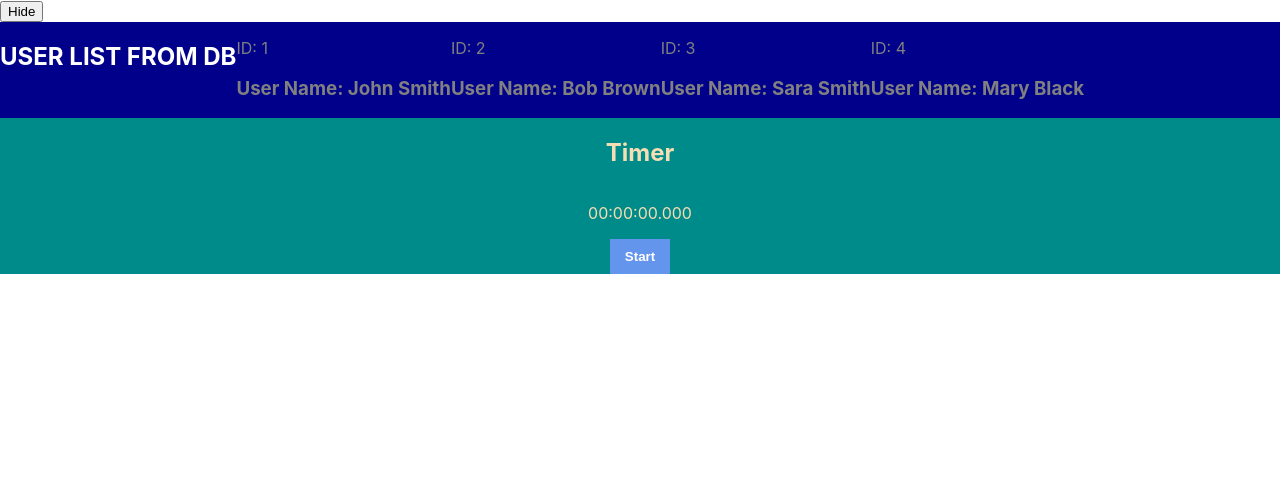
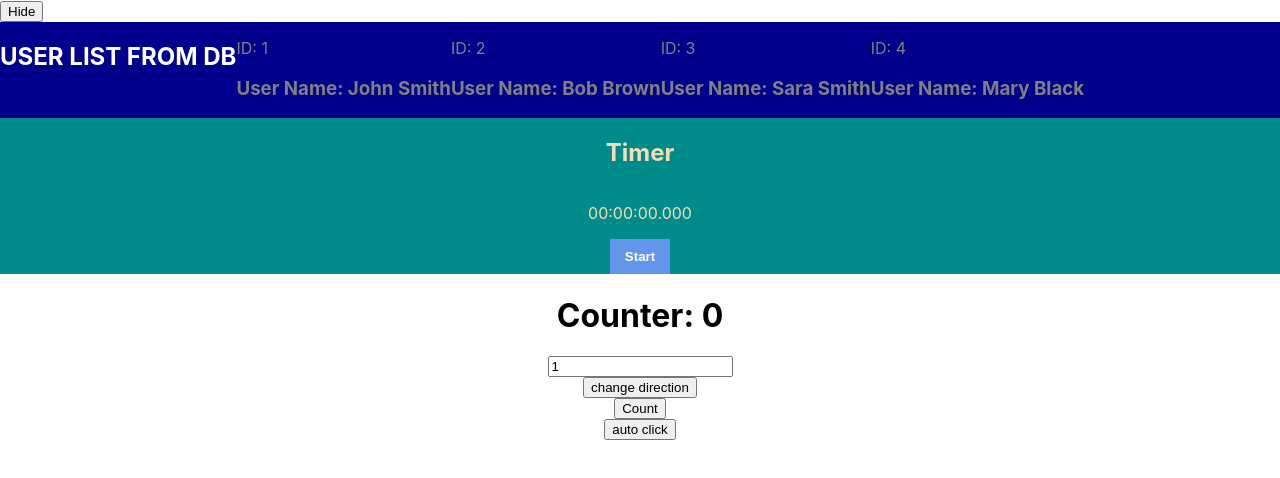
Before and after one commit to EvgenStr/react-props-clone, a React (Create React App) app: page / in a window 1280 px wide. Shown: the top 478 px of the page. Built offline with nearby package versions, Linux system fonts and the light colour scheme.

Commit message:
save work

```diff
--- a/package.json
+++ b/package.json
@@ -6,6 +6,7 @@
     "@testing-library/jest-dom": "^5.12.0",
     "@testing-library/react": "^11.2.7",
     "@testing-library/user-event": "^12.8.3",
+    "node-sass": "^6.0.0",
     "react": "^17.0.2",
     "react-dom": "^17.0.2",
     "react-scripts": "4.0.3",
--- a/src/App.js
+++ b/src/App.js
@@ -3,6 +3,7 @@ import React, { useState } from "react";
 import SelectedUserList from "./components/SelectedUserList";
 import UserList from "./components/UserList";
 import Timer from './components/Timer';
+import Counter from './components/Counter';
 
 const usersDB = [
   {
@@ -44,6 +45,7 @@ function App(props) {
         <button onClick={hideHandler}>Hide</button>
         {!isHidden && <UserList users={users} setUsers={setUsers} />}
         <Timer />
+        <Counter />
       </main>
     </>
   );
--- /dev/null
+++ b/src/components/Counter/Controls/Controls.module.scss
@@ -0,0 +1,5 @@
+.controls {
+  display: flex;
+  flex-direction: column;
+  align-items: center;
+}
--- /dev/null
+++ b/src/components/Counter/Controls/index.jsx
@@ -0,0 +1,26 @@
+import React, { useState } from 'react';
+import styles from "./Controls.module.scss"
+
+function Controls(props) {
+  const { setSteps, propStep, setDirection, direction } = props;
+  const [step, setStep] = useState(propStep);
+
+  const setStepToParent = ({ target: { value } }) => {
+    const validStep = (+value > 0) ? +value : 1;
+    setStep(validStep);
+    setSteps(validStep);
+  };
+  const changeDirection = () => {
+    setDirection(!direction);
+    setStep(step)
+    setSteps(step);
+
+  }
+  return (
+    <div className={styles.controls}>
+      <input type="number" value={step} onChange={setStepToParent} />
+      <button onClick={changeDirection}>change direction</button>
+    </div>
+  )
+}
+export default Controls;
--- /dev/null
+++ b/src/components/Counter/Counter.module.scss
@@ -0,0 +1,5 @@
+.counter {
+  display: flex;
+  flex-direction: column;
+  align-items: center;
+}
--- /dev/null
+++ b/src/components/Counter/index.jsx
@@ -0,0 +1,32 @@
+import React, { useState, useEffect } from 'react';
+import Controls from "./Controls";
+import style from "./Counter.module.scss";
+
+function Counter() {
+  const [counter, setCounter] = useState(0);
+  const [step, setStep] = useState(1);
+  const [direction, setDirection] = useState(true);
+  const [isAuto, setIsAuto] = useState(false);
+  const autoClick = () => {
+    setCounter(counter + (direction ? step : -step));
+  }
+
+  useEffect(() => {
+    let interval = null;
+    if (isAuto) {
+      interval = setInterval(autoClick, 1000)
+    }
+    return () => { clearInterval(interval) }
+  }, [isAuto,counter])
+
+  return (
+    <div className={style.counter}>
+      <h1>Counter: {counter}</h1>
+      <Controls setSteps={setStep} propStep={step} setDirection={setDirection} direction={direction} />
+      <button onClick={() => { setCounter(counter + (direction ? step : -step)) }}> Count</button>
+      <button onClick={()=>{setIsAuto(!isAuto)}}>auto click</button>
+
+    </div>
+  )
+}
+export default Counter;
```
Also changed, not shown: 1 other file (tests, documents, lock files or other folders).
